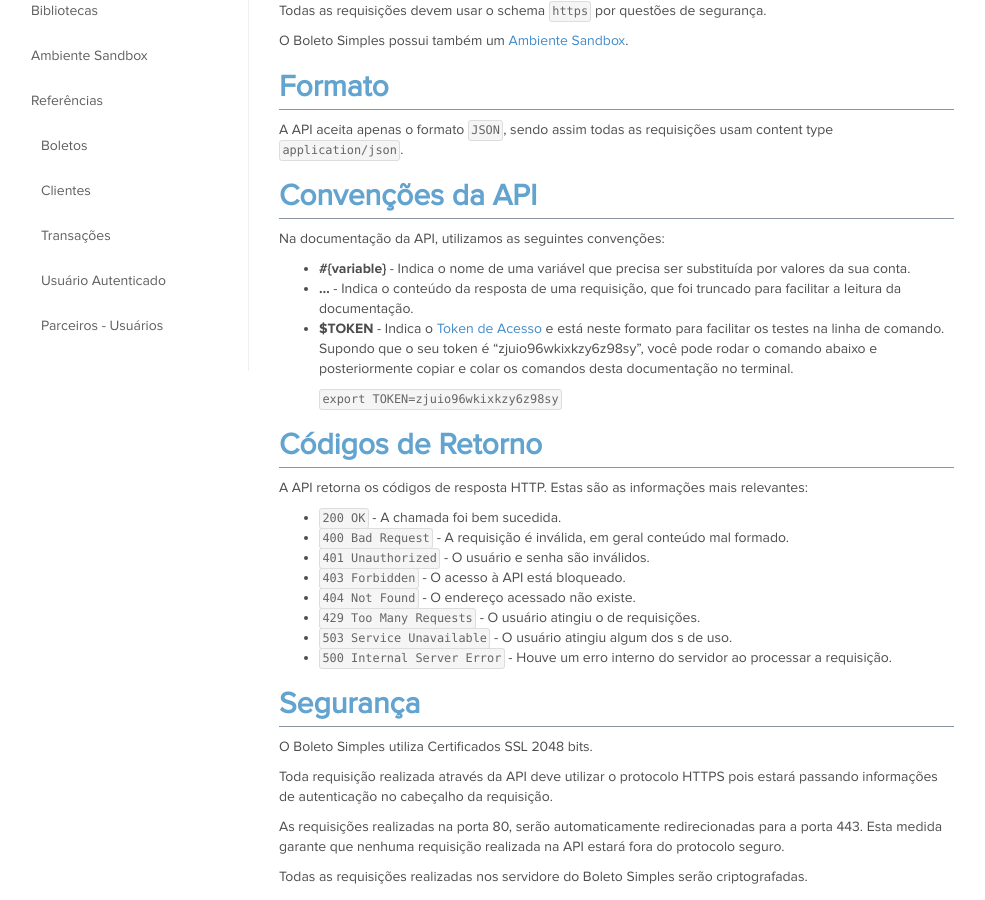
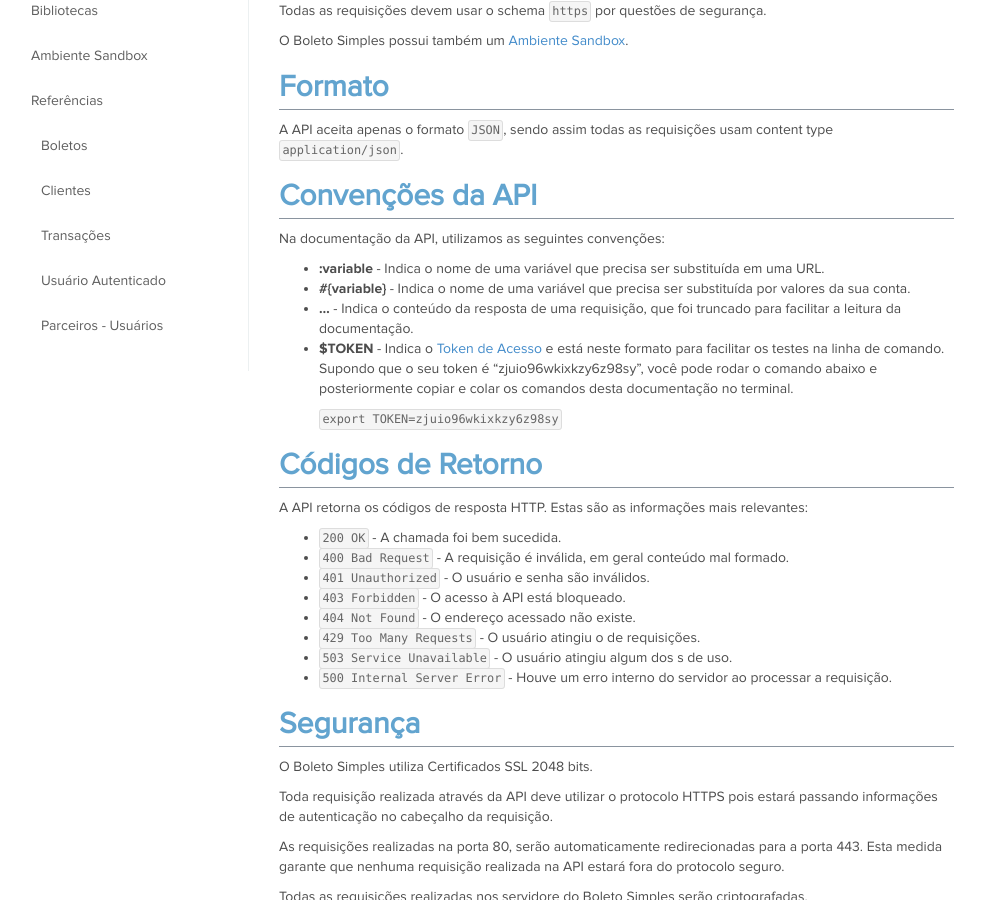
Before and after one commit to BoletoSimples/boletosimples-docs, a Jekyll site: the page built from index.md, in a window 1280 px wide and 900 px high, scrolled down 493 px. Shown: the whole window, without its empty margins (151-1136 px from the left). Built offline with Jekyll 4.4.1, drawn with Linux system fonts in a browser that asks for light colours.

Commit message:
adds convention of url variables

```diff
--- a/index.md
+++ b/index.md
@@ -38,6 +38,7 @@ A API aceita apenas o formato `JSON`, sendo assim todas as requisições usam co
 
 Na documentação da API, utilizamos as seguintes convenções:
 
+* **:variable** - Indica o nome de uma variável que precisa ser substituída em uma URL.
 * **#{variable}** - Indica o nome de uma variável que precisa ser substituída por valores da sua conta.
 * **...** - Indica o conteúdo da resposta de uma requisição, que foi truncado para facilitar a leitura da documentação.
 * **$TOKEN** - Indica o [Token de Acesso](/authentication/#token-de-acesso) e está neste formato para facilitar os testes na linha de comando. Supondo que o seu token é "zjuio96wkixkzy6z98sy", você pode rodar o comando abaixo e posteriormente copiar e colar os comandos desta documentação no terminal.
```
